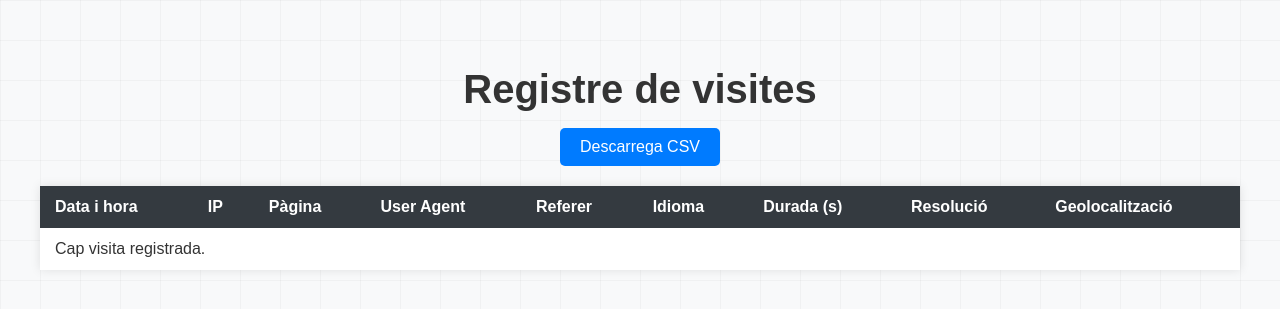
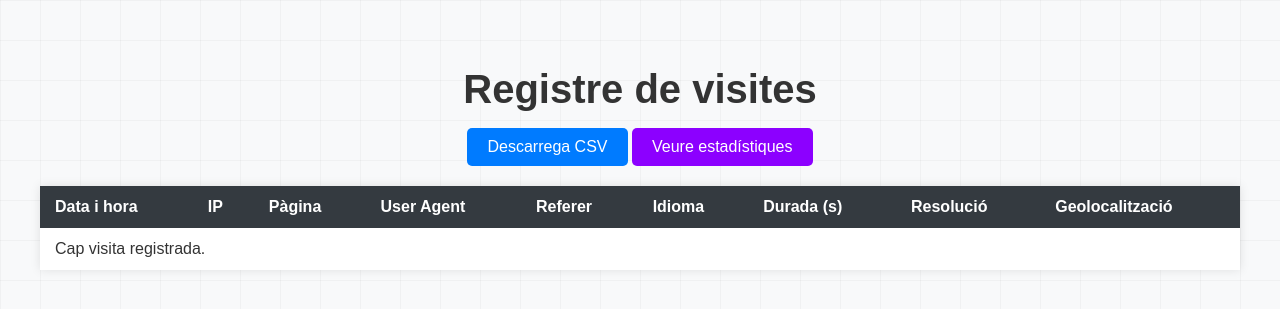
Before and after one commit to mambon5/ceduoda, a Flask app: page /visites in a window 1280 px wide. Shown: the top 309 px of the page. Run offline with Flask 3, Linux system fonts and the light colour scheme.

Commit message:
afegit link de visites a estadistiques

```diff
--- a/static/css/style.css
+++ b/static/css/style.css
@@ -404,3 +404,16 @@
 .btn-descargar:hover {
     background-color: #0056b3;
 }
+
+.btn-estadistic {
+    display: inline-block;
+    margin-bottom: 20px;
+    padding: 10px 20px;
+    background-color: #8c00ff;
+    color: white;
+    text-decoration: none;
+    border-radius: 5px;
+}
+.btn-estadistic:hover {
+    background-color: #49039e;
+}
--- a/templates/visites.html
+++ b/templates/visites.html
@@ -42,6 +42,9 @@
 <body>
     <h1>Registre de visites</h1>
     <a href="/descarrega_visites" class="btn-descargar">Descarrega CSV</a>
+    <a href="{{ url_for('estadistiques') }}" class="btn-estadistic">
+            Veure estadístiques
+    </a>
     <table>
         <thead>
             <tr>
```
